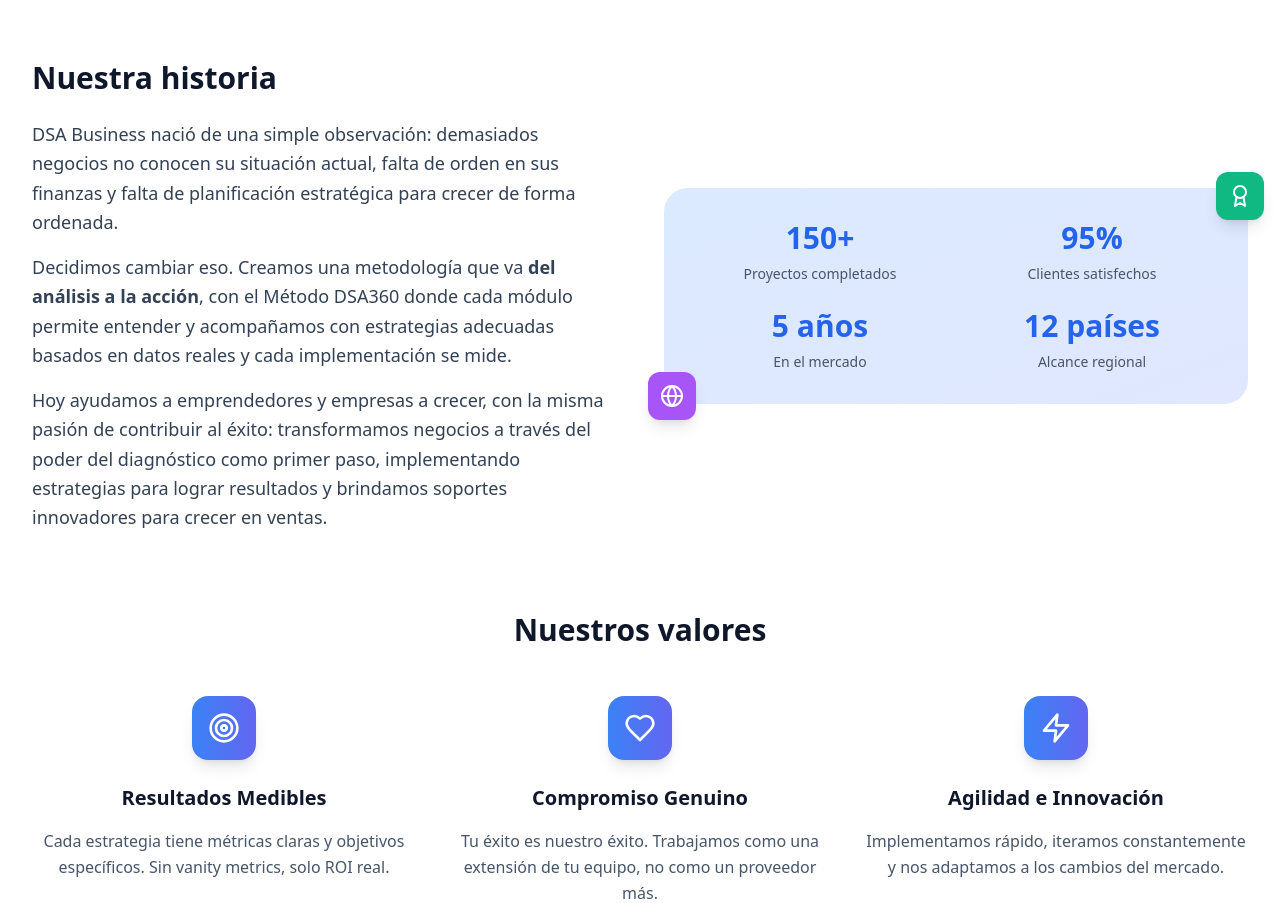
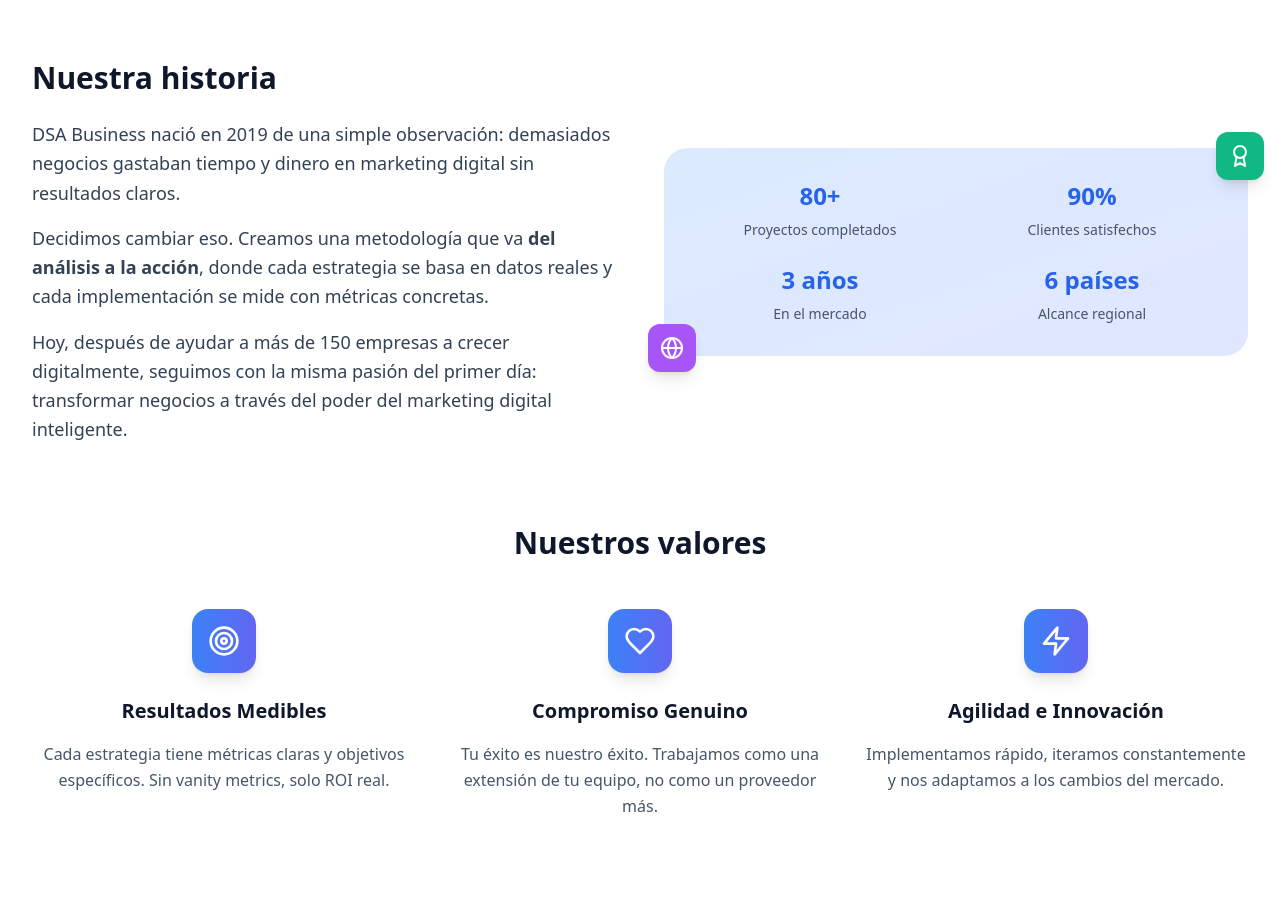
Before and after one commit to drex25/dsa-business, a React (Vite) app: page / in a window 1280 px wide. Shown: the part 2600-3503 px from the top of the page. Built offline with nearby package versions, Linux system fonts and the light colour scheme.

Commit message:
Updated About.tsx

```diff
--- a/src/components/About.tsx
+++ b/src/components/About.tsx
@@ -42,10 +42,10 @@
   ];
 
   const stats = [
-    { number: '150+', label: 'Proyectos completados' },
-    { number: '95%', label: 'Clientes satisfechos' },
-    { number: '5 años', label: 'En el mercado' },
-    { number: '12 países', label: 'Alcance regional' }
+    { number: '80+', label: 'Proyectos completados' },
+    { number: '90%', label: 'Clientes satisfechos' },
+    { number: '3 años', label: 'En el mercado' },
+    { number: '6 países', label: 'Alcance regional' }
   ];
 
   return (
@@ -73,18 +73,16 @@
             </h3>
             <div className="space-y-4 text-lg text-slate-700 leading-relaxed">
               <p>
-                DSA Business nació de una simple observación: demasiados negocios no conocen su situación actual,
-                falta de orden en sus finanzas y falta de planificación estratégica para crecer de forma ordenada.
+                DSA Business nació en 2019 de una simple observación: demasiados negocios gastaban
+                tiempo y dinero en marketing digital sin resultados claros.
               </p>
               <p>
                 Decidimos cambiar eso. Creamos una metodología que va <strong>del análisis a la acción</strong>,
-                con el Método DSA360 donde cada módulo permite entender y acompañamos con estrategias adecuadas
-                basados en datos reales y cada implementación se mide.
+                donde cada estrategia se basa en datos reales y cada implementación se mide con métricas concretas.
               </p>
               <p>
-                Hoy ayudamos a emprendedores y empresas a crecer, con la misma pasión de contribuir al éxito:
-                transformamos negocios a través del poder del diagnóstico como primer paso, implementando
-                estrategias para lograr resultados y brindamos soportes innovadores para crecer en ventas.
+                Hoy, después de ayudar a más de 150 empresas a crecer digitalmente, seguimos con la
+                misma pasión del primer día: transformar negocios a través del poder del marketing digital inteligente.
               </p>
             </div>
           </div>
@@ -94,7 +92,7 @@
               <div className="grid grid-cols-2 gap-6">
                 {stats.map((stat, index) => (
                   <div key={index} className="text-center">
-                    <div className="text-3xl font-bold text-blue-600 mb-2">{stat.number}</div>
+                    <div className="text-2xl font-bold text-blue-600 mb-2">{stat.number}</div>
                     <div className="text-sm text-slate-600 font-medium">{stat.label}</div>
                   </div>
                 ))}
```
